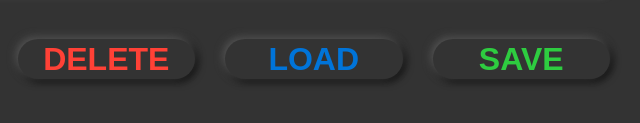
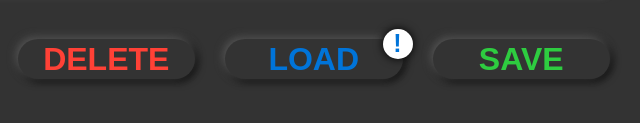
Before and after one commit to marta-kapolka/simple-note, a website: page index.html in a window 1280 px wide. Both pictures are taken after typing "Sample" into the empty fields and a click on the button "SAVE". Shown: the part 613-736 px from the top of the page, 430-1070 px from the left. Drawn offline with nearby package versions, Linux system fonts and the light colour scheme; a web font is replaced by a local one.

Commit message:
js - storage content marker

```diff
--- a/index.html
+++ b/index.html
@@ -24,7 +24,8 @@
         </form>
         <button class="note__button note__button--clear clear--js">clear</button>
         <button class="note__button note__button--delete delete--js">delete</button>
-        <button class="note__button note__button--load load--js">load</button>
+        <button class="note__button note__button--load load--js"><div class="note__button-notification notification--js">!</div>load</button>
+
         <button class="note__button note__button--save save--js">save</button>
       </main>
     </div>
--- a/index.js
+++ b/index.js
@@ -5,20 +5,54 @@ const loadButton = document.querySelector('.load--js');
 const deleteButton = document.querySelector('.delete--js');
 const clearButton = document.querySelector('.clear--js');
 
+const notification = document.querySelector('.notification--js');
+
+let isEmpty;
+
+const entryCheck = () => {
+    let entry = localStorage.getItem('entry');
+    if (entry === null || entry === '') {
+        isEmpty = true;
+        console.log(isEmpty);
+    } else {
+        isEmpty = false;
+        console.log(isEmpty);
+    };
+}
+
+const manageClass = () => {
+    if (isEmpty === false) {
+        notification.classList.add('note__button-notification--visible')
+    } else {
+        notification.classList.remove('note__button-notification--visible')
+    }
+}
+
+
+entryCheck();
+manageClass();
+
 saveButton.addEventListener('click', () => {
     localStorage.setItem('entry', entryNote.value);
     entryNote.value = '';
+    entryCheck();
+    manageClass();
 })
 
 loadButton.addEventListener('click', () => {
     entryNote.value = localStorage.getItem('entry');
+    notification.classList.remove('note__button-notification--visible')
 })
 
 clearButton.addEventListener('click', () => {
     entryNote.value = '';
+    entryCheck();
+    manageClass();
 })
 
 deleteButton.addEventListener('click', () => {
     localStorage.removeItem('entry');
     entryNote.value = '';
+    entryCheck();
+    manageClass();
 })
--- a/style.scss
+++ b/style.scss
@@ -61,7 +61,7 @@ $dark-gray: #202020;
   font-size: 2rem;
   font-weight: 700;
   padding: 4rem;
-  position: absolute;
+  position: fixed;
   right: 3vw;
   top: 3vw;
   width: 94vw;
@@ -147,6 +147,7 @@ body {
     grid-column: 1 / span 12;
     height: 4rem;
     margin-bottom: 2.4rem;
+    position: relative;
     text-align: center;
     text-transform: uppercase;
     &:hover {
@@ -213,7 +214,24 @@ body {
       }
     }
   }
+  &__button-notification {
+    background-color: $white-text;
+    border-radius: 50%;
+    box-shadow: 0 0 10px black;
+    display: none;
+    font-size: 2.5rem;
+    height: 3rem;
+    position: absolute;
+    right: -1rem;
+    top: -1rem;
+    width: 3rem;
+    &--visible {
+      display: block;
+    }
+  }
 }
+
+
 
 @media (min-width: 700px) {
   .note {
```
Also changed, not shown: style.css.
